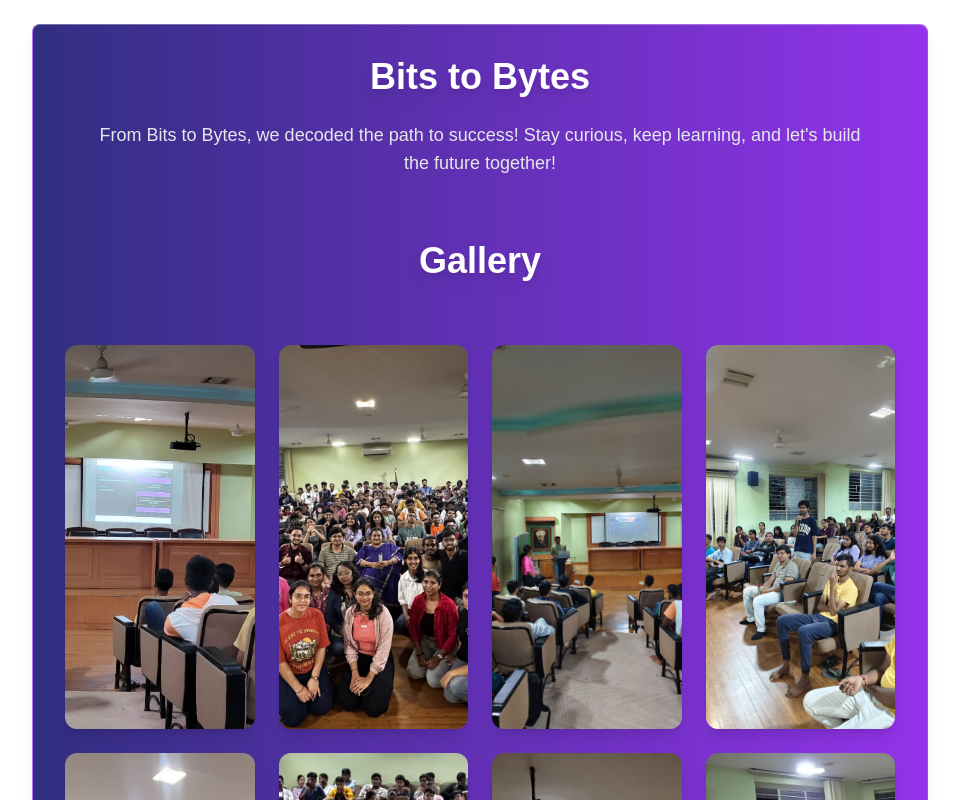
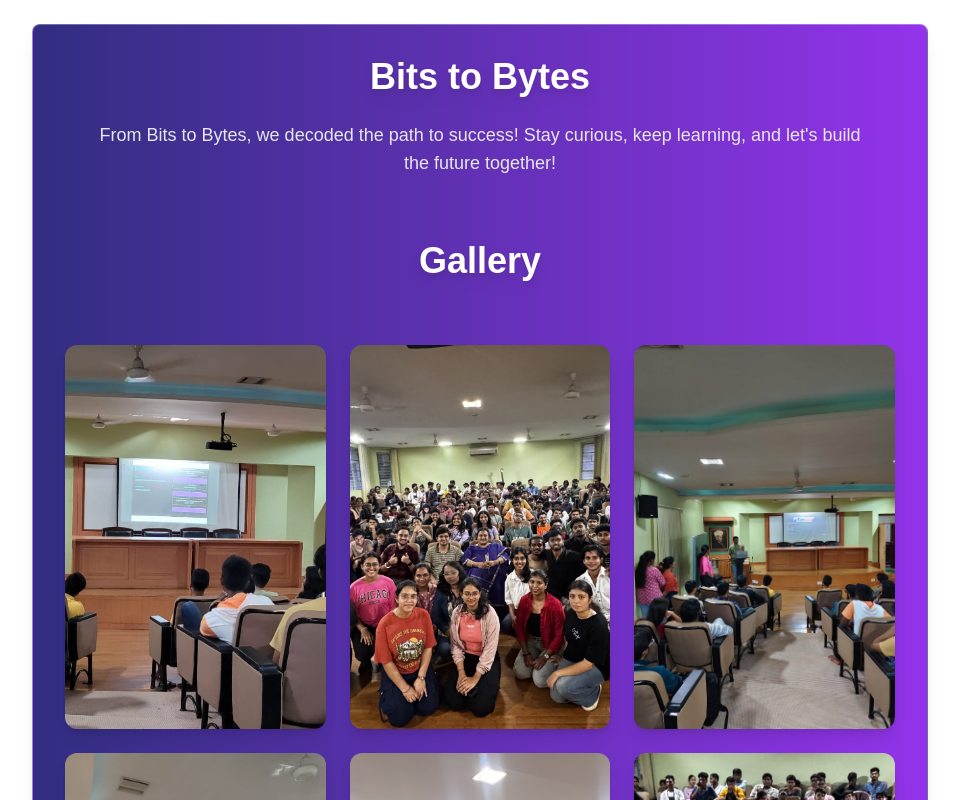
Before and after one commit to TheBYTEClubNIE/ByteClubWebsite, a Next.js app in the folder frontend/: page /sections/Events/1 in a window 1280 px wide. Shown: the top 800 px of the page, without its empty margins (160-1119 px from the left). Built offline with nearby package versions, Linux system fonts and the light colour scheme; a web font is replaced by a local one.

Commit message:
width increased

```diff
--- a/frontend/app/sections/Events/[id]/page.tsx
+++ b/frontend/app/sections/Events/[id]/page.tsx
@@ -28,7 +28,7 @@ const Page = () => {
         </h1>
 
         {/* Gallery Section */}
-        <div className="grid grid-cols-1 sm:grid-cols-2 md:grid-cols-3 lg:grid-cols-4 gap-6 mb-8">
+        <div className="grid grid-cols-1 sm:grid-cols-2 md:grid-cols-3  gap-6 mb-8">
           {event?.images?.map((img, index) => (
             <div key={index} className="relative group overflow-hidden rounded-xl shadow-lg w-full">
               <Image
```
